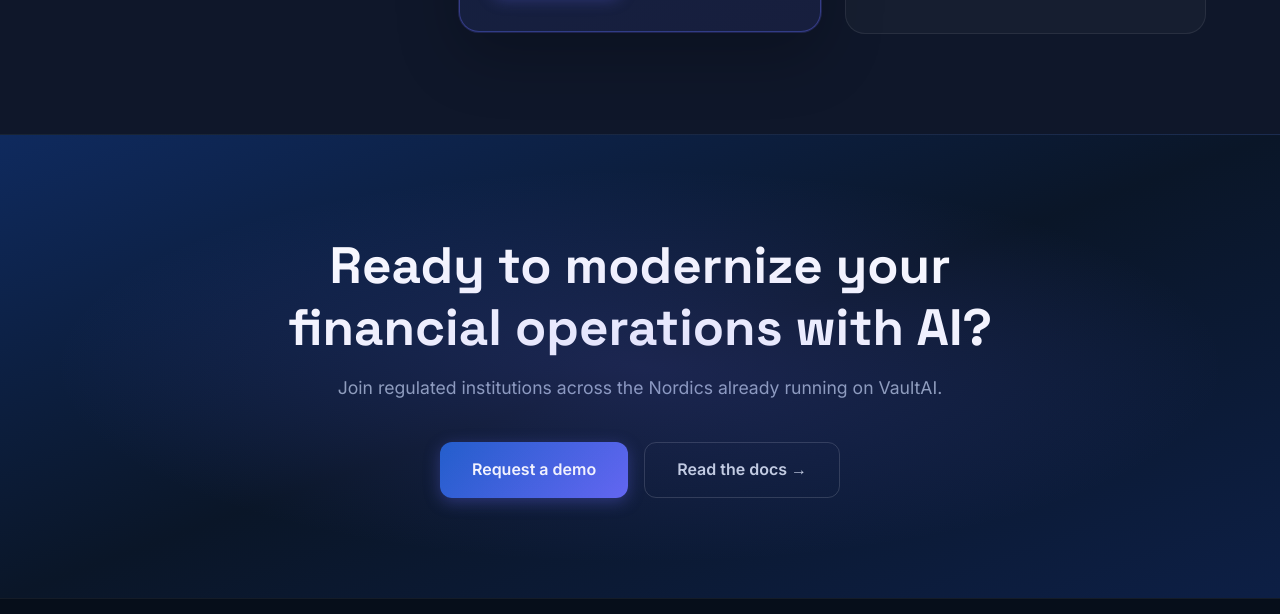
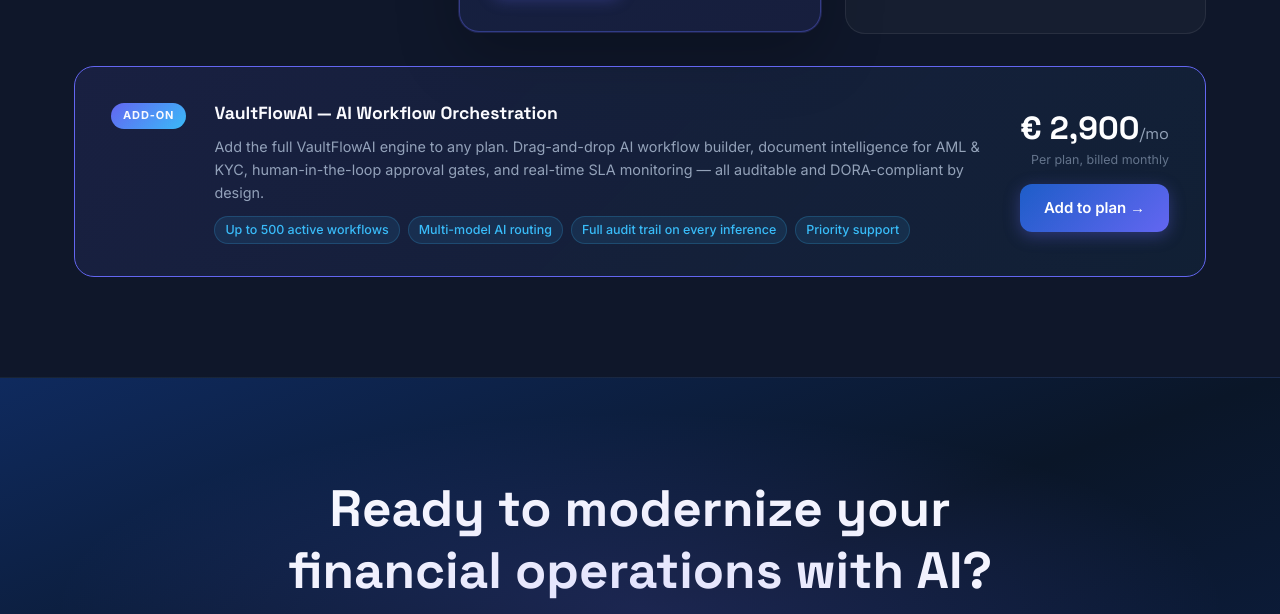
Before and after one commit to sebslack123/VaultAI, a website: page index.html in a window 1280 px wide. Shown: the part 8635-9249 px from the top of the page. Drawn offline with Linux system fonts and the light colour scheme.

Commit message:
Add VaultFlowAI add-on block to pricing; update CLI to toggle it

```diff
--- a/index.html
+++ b/index.html
@@ -722,6 +722,29 @@
           <a href="#" class="btn-outline">Talk to sales</a>
         </div>
       </div>
+
+      <!-- VAULTFLOWAI ADD-ON -->
+      <div class="addon-block" id="vaultflowai-addon">
+        <div class="addon-inner">
+          <div class="addon-badge">Add-on</div>
+          <div class="addon-info">
+            <div class="addon-title">VaultFlowAI — AI Workflow Orchestration</div>
+            <div class="addon-desc">Add the full VaultFlowAI engine to any plan. Drag-and-drop AI workflow builder, document intelligence for AML &amp; KYC, human-in-the-loop approval gates, and real-time SLA monitoring — all auditable and DORA-compliant by design.</div>
+            <div class="addon-features">
+              <span>Up to 500 active workflows</span>
+              <span>Multi-model AI routing</span>
+              <span>Full audit trail on every inference</span>
+              <span>Priority support</span>
+            </div>
+          </div>
+          <div class="addon-price-col">
+            <div class="addon-price">€ 2,900<span>/mo</span></div>
+            <div class="addon-note">Per plan, billed monthly</div>
+            <a href="#" class="btn-primary">Add to plan →</a>
+          </div>
+        </div>
+      </div>
+
     </div>
   </section>
 
--- a/styles.css
+++ b/styles.css
@@ -1334,6 +1334,105 @@
   .hero { padding-top: 110px; }
 }
 
+/* ===== PRICING ADD-ON ===== */
+.addon-block {
+  margin-top: 32px;
+  border: 1px solid var(--indigo);
+  border-radius: var(--radius-lg);
+  background: linear-gradient(135deg, rgba(99,102,241,.08) 0%, rgba(56,189,248,.05) 100%);
+  padding: 32px 36px;
+  position: relative;
+  overflow: hidden;
+}
+.addon-block::before {
+  content: '';
+  position: absolute;
+  inset: 0;
+  border-radius: inherit;
+  background: linear-gradient(135deg, rgba(99,102,241,.04), transparent);
+  pointer-events: none;
+}
+.addon-inner {
+  display: grid;
+  grid-template-columns: auto 1fr auto;
+  gap: 28px;
+  align-items: center;
+}
+.addon-badge {
+  background: linear-gradient(135deg, var(--indigo), var(--sky));
+  color: #fff;
+  font-size: 11px;
+  font-weight: 700;
+  letter-spacing: .08em;
+  text-transform: uppercase;
+  padding: 4px 12px;
+  border-radius: 999px;
+  white-space: nowrap;
+  align-self: flex-start;
+  margin-top: 4px;
+}
+.addon-title {
+  font-family: var(--font-display);
+  font-size: 1.1rem;
+  font-weight: 700;
+  color: var(--white);
+  margin-bottom: 8px;
+}
+.addon-desc {
+  font-size: .9rem;
+  color: var(--gray-400);
+  line-height: 1.6;
+  margin-bottom: 12px;
+}
+.addon-features {
+  display: flex;
+  flex-wrap: wrap;
+  gap: 8px;
+}
+.addon-features span {
+  font-size: .78rem;
+  font-weight: 500;
+  color: var(--sky);
+  background: rgba(56,189,248,.1);
+  border: 1px solid rgba(56,189,248,.2);
+  border-radius: 999px;
+  padding: 3px 10px;
+}
+.addon-price-col {
+  text-align: right;
+  display: flex;
+  flex-direction: column;
+  align-items: flex-end;
+  gap: 6px;
+  min-width: 160px;
+}
+.addon-price {
+  font-family: var(--font-display);
+  font-size: 2rem;
+  font-weight: 800;
+  color: var(--white);
+  line-height: 1;
+}
+.addon-price span {
+  font-size: 1rem;
+  font-weight: 400;
+  color: var(--gray-400);
+}
+.addon-note {
+  font-size: .78rem;
+  color: var(--gray-500);
+  margin-bottom: 8px;
+}
+@media (max-width: 768px) {
+  .addon-inner {
+    grid-template-columns: 1fr;
+  }
+  .addon-price-col {
+    align-items: flex-start;
+    text-align: left;
+  }
+}
+
 @media (max-width: 480px) {
   .stats-grid { grid-template-columns: repeat(2, 1fr); }
   .footer-links { grid-template-columns: 1fr; }
```
Also changed, not shown: vaultaireverse.js (+35 -18 lines).
